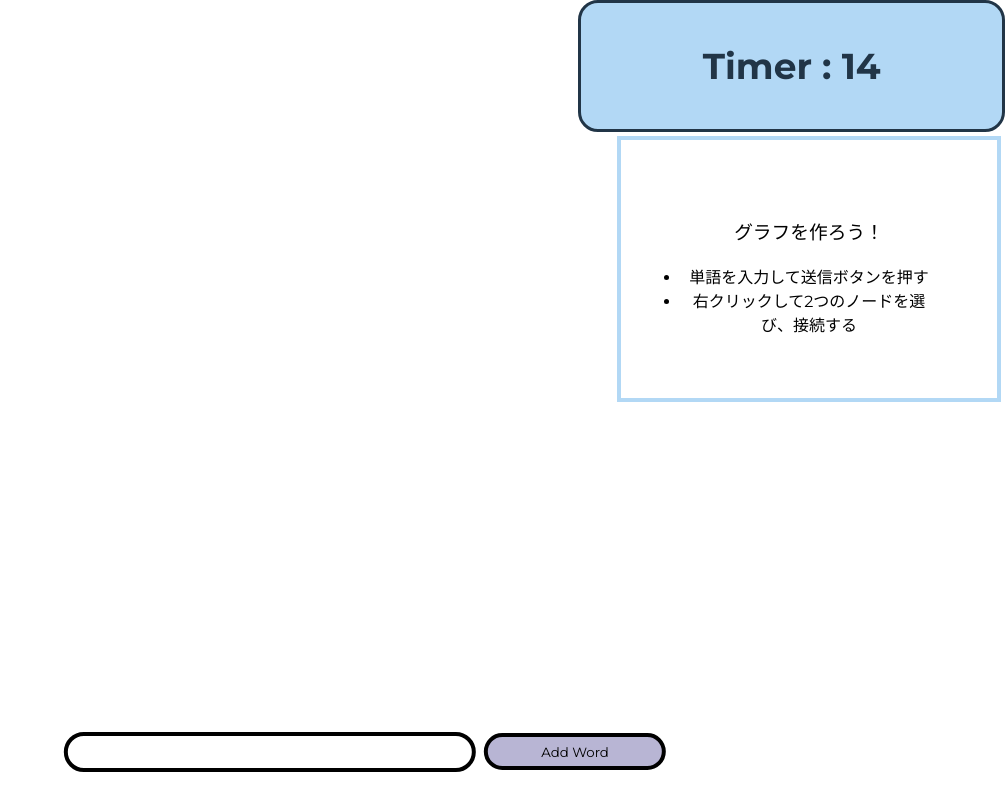
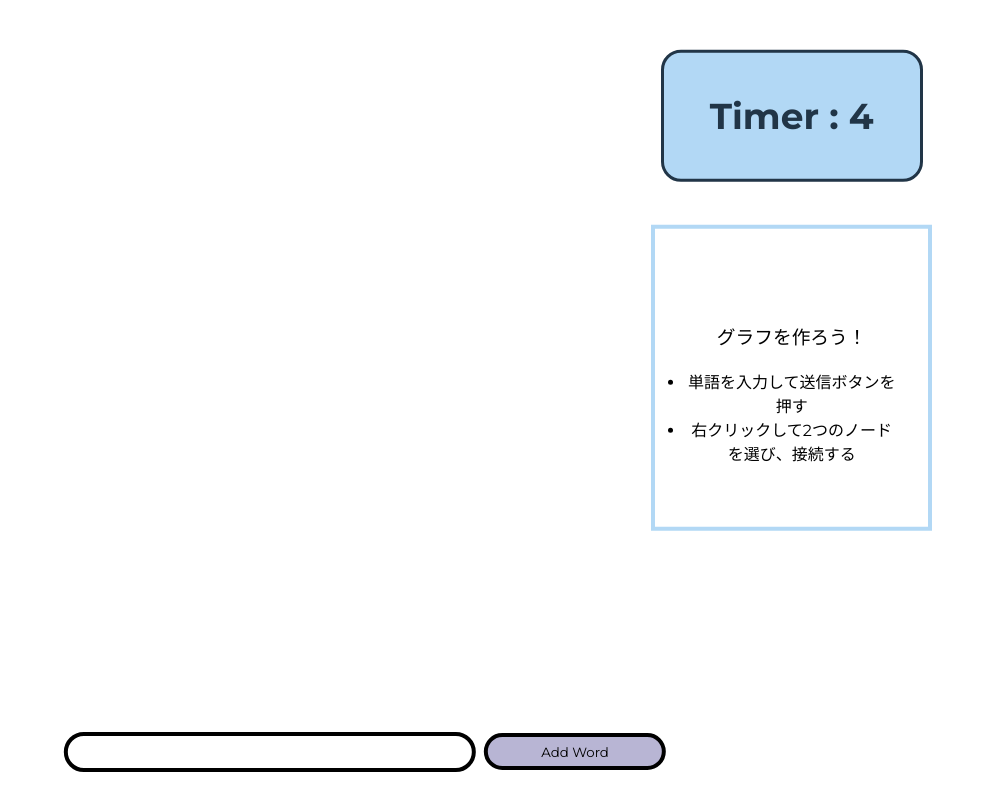
Before and after one commit to itsp-pbl-2023/mind-graph, a React (Vite) app in the folder client/: page /game in a window 1280 px wide. Shown: the whole page, without its empty margins (275-1280 px from the left). Built offline with nearby package versions, Linux system fonts and the light colour scheme; a web font is replaced by a local one; what @bufbuild/connect-query, @bufbuild/connect-web, @bufbuild/protobuf would draw is missing.

Commit message:
Finished game layout

```diff
--- a/client/src/components/explainText.tsx
+++ b/client/src/components/explainText.tsx
@@ -3,13 +3,14 @@ import styled from "styled-components"
 const ExplainTextStyle = styled.ul`
   color: black;
   background-color: white;
+  display:inline-block;
   border: 4px solid #B2D8F5;
   text-align: center;
-  width: 20vw;
-  margin: 4px;
-  padding: 60px;
-  position: absolute;
-  right: 0;
+  width: 50%;
+  height: 15vw;
+  margin-top: 10%;
+  padding: 30px;
+  padding-top: 6vw;
 `
 
 const ExplainText = ({ elements }: { elements: string[] }) => {
--- a/client/src/components/timer.tsx
+++ b/client/src/components/timer.tsx
@@ -7,10 +7,14 @@ const StyledTimer = styled.div`
   border: 3px solid;
   background-color: var(--primary-color);
 
-  min-width: 360px;
+  display: inline-block;
+  text-align:center;
+
+  width:60%;
   font-size: 36px;
   font-family: 'Montserrat';
   font-weight: 700;
+  margin-top: 0;
 
   pointer-events: all;
 `
--- a/client/src/pages/game.tsx
+++ b/client/src/pages/game.tsx
@@ -17,9 +17,12 @@ const StyledGame = styled.div`
 
 const StyledColumn = styled.div`
   position: relative;
+  text-align:center;
   z-index: 10;
   pointer-events: none;
   width: 33.3333vw;
+  transform: translateY(10%);
+
 `
 
 const StyledAddWord = styled.div`
@@ -31,12 +34,21 @@ const StyledAddWord = styled.div`
   transform: translate(-50%, -50%);
 
 `
+const StyledUserList = styled.div`
+  position: absolute;
+  top: 50%;
+  -ms-transform: translateY(-50%);
+  transform: translateY(-50%);
+  left: 7vw;
+  z-index: 10;
+
+`
 
 import { useGraph } from '../lib/hooks/graph.ts'
 
 const Game = () => {
   // ダミー変数
-  const [expireDummy] = useState(new Date(new Date().getTime() + 20*1000))
+  const [expireDummy] = useState(new Date(new Date().getTime() + 10*1000))
 
   const [text, setText] = useState('')
 
@@ -81,7 +93,7 @@ const Game = () => {
     <StyledGame>
       <NodeGraph nodes={nodes} edges={edges} onClick={onNodeClick} onShiftClick={onNodeShiftClick}/>
       <StyledColumn>
-        <UserList />
+        <StyledUserList><UserList /></StyledUserList>
       </StyledColumn>
       <StyledColumn>
         <ThemeDisplay />
```
